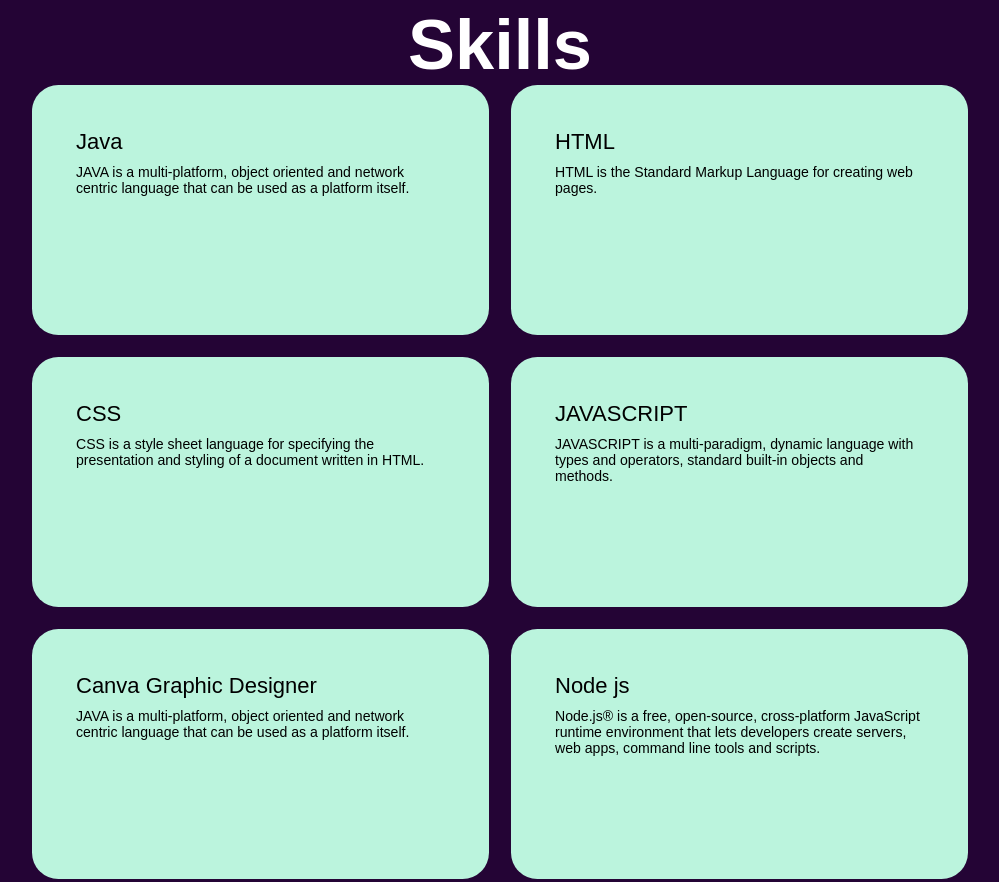
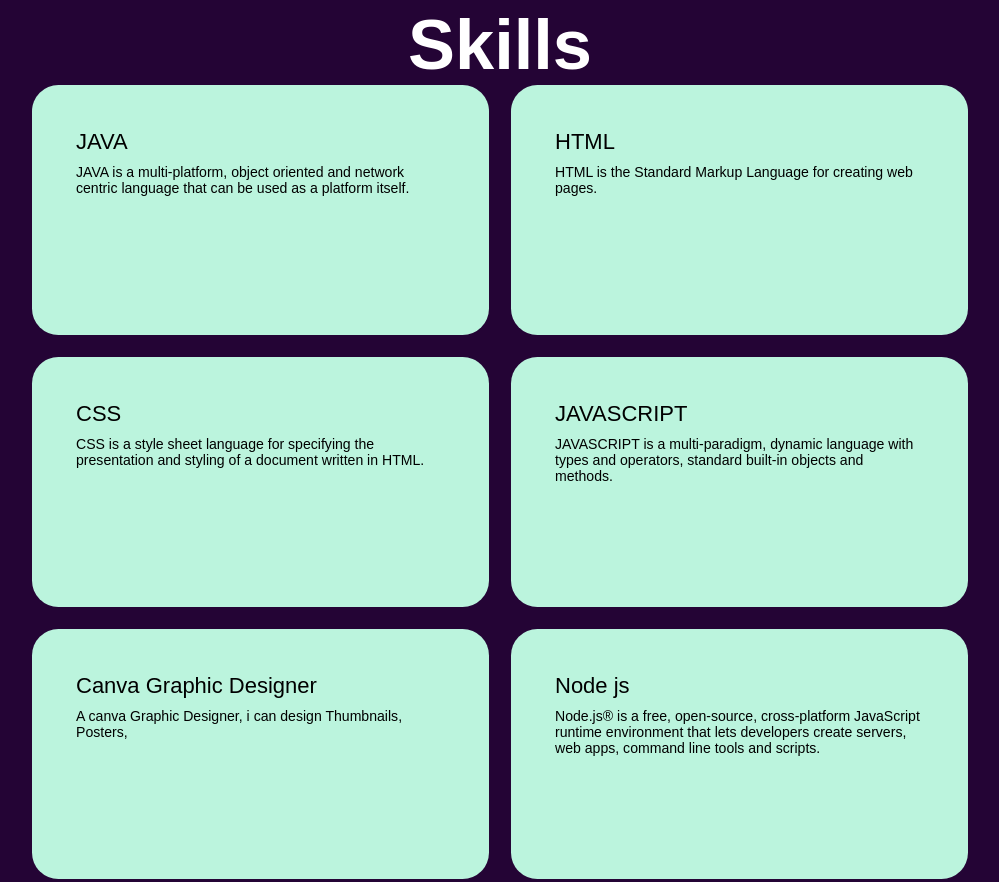
Before and after one commit to Ritu-here/my-portfolio-here, a plain HTML site: page index.html in a window 1280 px wide. Shown: the part 2180-3062 px from the top of the page, without its empty margins (140-1139 px from the left). Drawn offline with nearby package versions, Linux system fonts and the light colour scheme.

Commit message:
Fix formatting issues in index.html

```diff
--- a/index.html
+++ b/index.html
@@ -67,7 +67,7 @@
         <div class="skills-container">
             <div class="skill-box">
                 <div class="skill-info">
-                    <h4>Java</h4>
+                    <h4>JAVA</h4>
                     <p>JAVA is a multi-platform, object oriented
                         and network centric language that can be used as a platform itself.</p>
                 </div>
@@ -94,8 +94,8 @@
             <div class="skill-box">
                 <div class="skill-info">
                     <h4>Canva Graphic Designer</h4>
-                    <p>JAVA is a multi-platform, object oriented
-                        and network centric language that can be used as a platform itself.</p>
+                    <p> A canva Graphic Designer, i can design Thumbnails, Posters,
+</p>
                 </div>
             </div>
             <div class="skill-box">
@@ -138,7 +138,7 @@
             <div class="project-box">
                 <img src="TicTacToeGame.png" alt="image" height="220px" width="420px">
                 <div class="project-info">
-                    <h4>Tic Tak Toe</h4>
+                    <h4>Tic Tac Toe</h4>
 
                 </div>
             </div>
```
